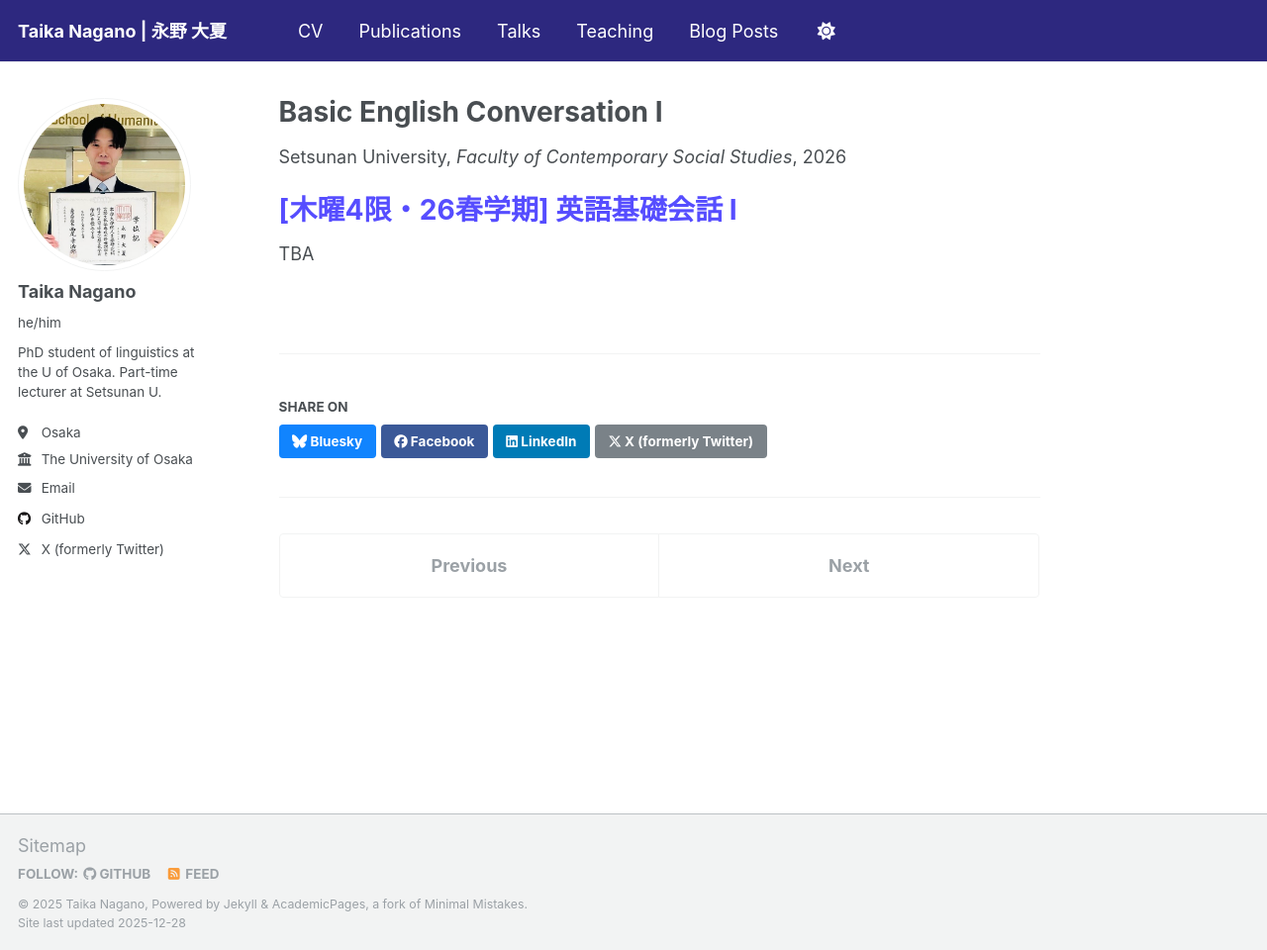
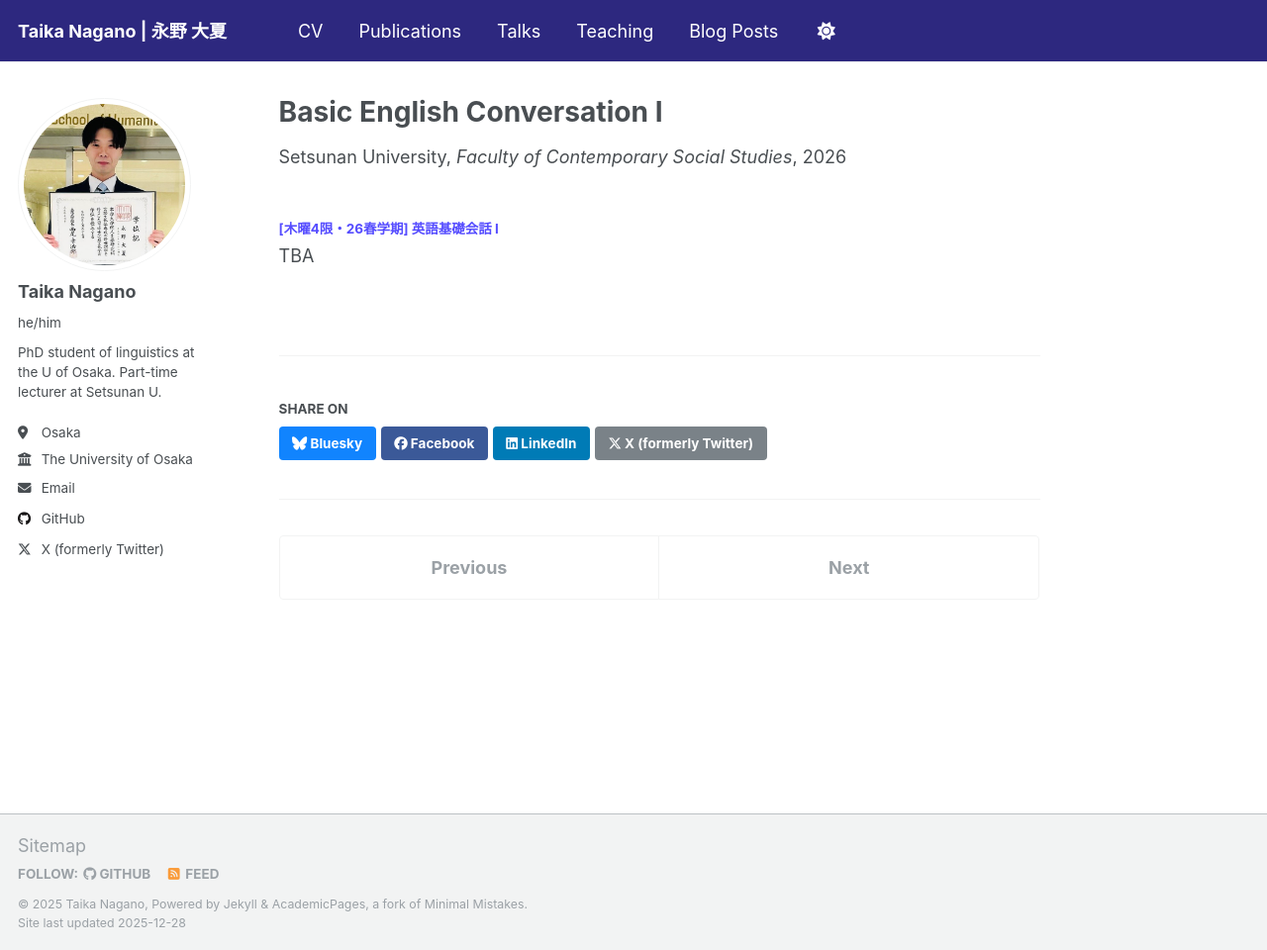
Before and after one commit to TaikaNagano/taikanagano.github.io, a Jekyll site: the page built from _teaching/26thu4s_setsunan.md, in a window 1280 px wide and 960 px high. Shown: the whole window at 99% size. Built offline with Jekyll 4.4.1, drawn with Linux system fonts in a browser that asks for light colours.

```diff
--- a/_teaching/26thu4s_setsunan.md
+++ b/_teaching/26thu4s_setsunan.md
@@ -8,7 +8,7 @@ date: 2026-04-04
 location: "Osaka, Japan"
 ---
 
-[木曜4限・26春学期] 英語基礎会話 I
-======
+<h4> [木曜4限・26春学期] 英語基礎会話 I </h4>
+
 
 TBA
```
